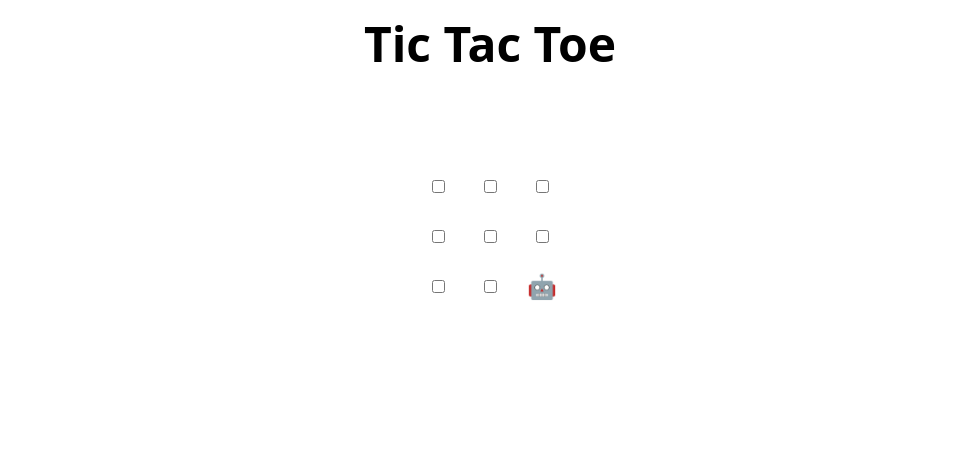
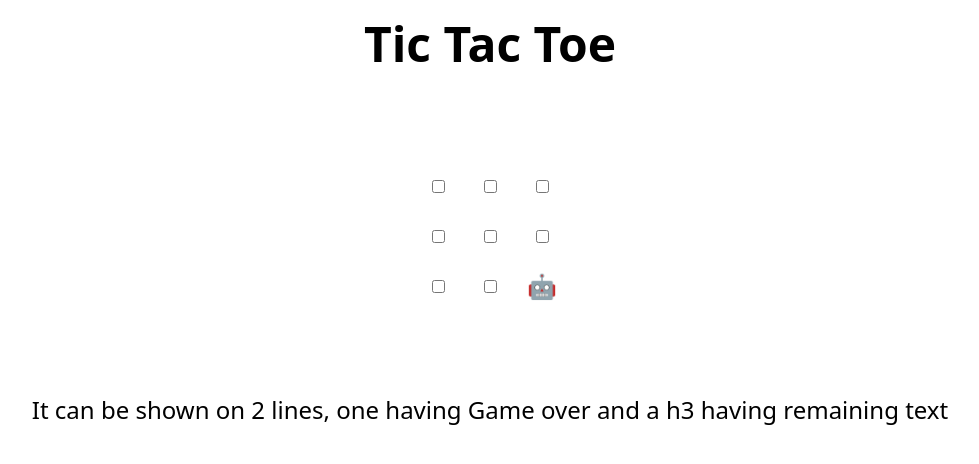
Before and after one commit to muhammadabdullah660/intro, a plain HTML site: page index.html in a window 1280 px wide. Shown: the whole page, without its empty margins (150-1129 px from the left). Drawn offline with Linux system fonts and the light colour scheme.

Commit message:
Update index.html

```diff
--- a/index.html
+++ b/index.html
@@ -48,6 +48,7 @@
 </table>
 
 <h2 hidden>Game over, refresh to play again 🧑‍💻 🤖!</h2>
+It can be shown on 2 lines, one having Game over and a h3 having remaining text
 
 <script>
   // Initialization
```
